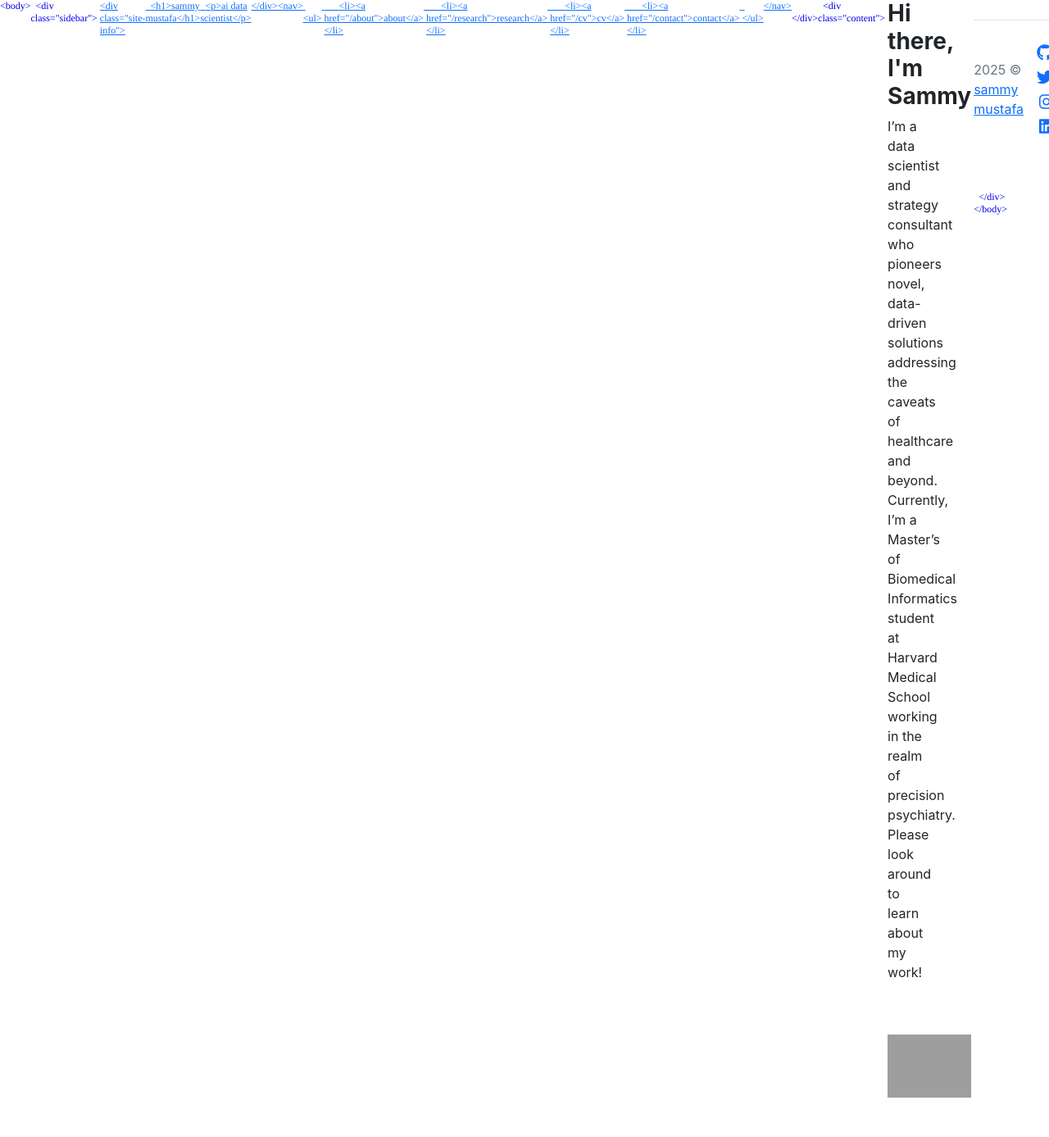
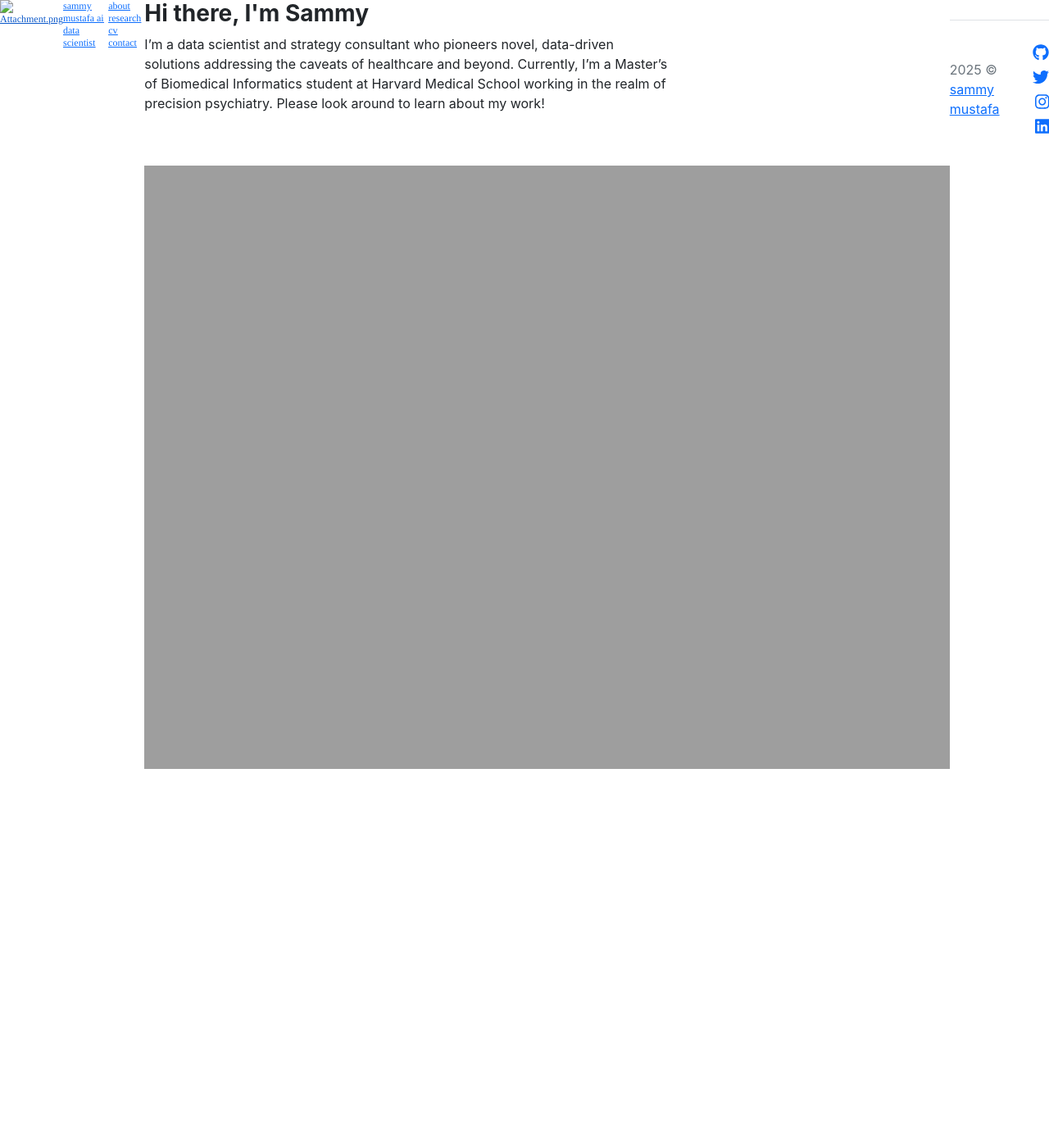
Before and after one commit to sammymustafa/personal-website, a Jekyll site: the page built from index.md, in a window 1280 px wide. Shown: the whole page at 82% size. Built offline with Jekyll 4.4.1, drawn with Linux system fonts in a browser that asks for light colours; after the commit the page ends 986 px from its top, so only the background shows below that.

Commit message:
try again

```diff
--- a/_includes/header.html
+++ b/_includes/header.html
@@ -8,22 +8,14 @@
   <meta name="CocoaVersion" content="2575.4">
   <style type="text/css">
     p.p1 {margin: 0.0px 0.0px 0.0px 0.0px; font: 12.0px Times; color: #0000e9; -webkit-text-stroke: #0000e9}
-    p.p2 {margin: 0.0px 0.0px 0.0px 0.0px; font: 12.0px Times; color: #0000e9; -webkit-text-stroke: #0000e9; min-height: 14.0px}
+    p.p2 {margin: 0.0px 0.0px 0.0px 0.0px; font: 12.0px Times; -webkit-text-stroke: #000000}
     span.s1 {font-kerning: none}
+    span.s2 {text-decoration: underline ; font-kerning: none}
   </style>
 </head>
 <body>
-<p class="p1"><span class="s1"><a href="file:///Users/sammymustafa/Desktop/all/business/personal-website/_includes/%7B%7B%20site.github.url%20%7D%7D/">&lt;div class="site-info"&gt;</a></span></p>
-<p class="p1"><span class="s1"><a href="file:///Users/sammymustafa/Desktop/all/business/personal-website/_includes/%7B%7B%20site.github.url%20%7D%7D/"><span class="Apple-converted-space">  </span>&lt;h1&gt;{{ site.title }}&lt;/h1&gt;</a></span></p>
-<p class="p1"><span class="s1"><a href="file:///Users/sammymustafa/Desktop/all/business/personal-website/_includes/%7B%7B%20site.github.url%20%7D%7D/"><span class="Apple-converted-space">  </span>&lt;p&gt;{{ site.description }}&lt;/p&gt;</a></span></p>
-<p class="p1"><span class="s1"><a href="file:///Users/sammymustafa/Desktop/all/business/personal-website/_includes/%7B%7B%20site.github.url%20%7D%7D/">&lt;/div&gt;</a></span></p>
-<p class="p2"><span class="s1"><a href="file:///Users/sammymustafa/Desktop/all/business/personal-website/_includes/%7B%7B%20site.github.url%20%7D%7D/"></a></span><br></p>
-<p class="p1"><span class="s1"><a href="file:///Users/sammymustafa/Desktop/all/business/personal-website/_includes/%7B%7B%20site.github.url%20%7D%7D/">&lt;nav&gt;</a></span></p>
-<p class="p1"><span class="s1"><a href="file:///Users/sammymustafa/Desktop/all/business/personal-website/_includes/%7B%7B%20site.github.url%20%7D%7D/"><span class="Apple-converted-space">  </span>&lt;ul&gt;</a></span></p>
-<p class="p1"><span class="s1"><a href="file:///Users/sammymustafa/Desktop/all/business/personal-website/_includes/%7B%7B%20site.github.url%20%7D%7D/"><span class="Apple-converted-space">    </span>{% for item in site.data.settings.menu %}</a></span></p>
-<p class="p1"><span class="s1"><a href="file:///Users/sammymustafa/Desktop/all/business/personal-website/_includes/%7B%7B%20site.github.url%20%7D%7D/"><span class="Apple-converted-space">      </span>&lt;li&gt;&lt;a href="{{ item.url }}"&gt;{{ item.name }}&lt;/a&gt;&lt;/li&gt;</a></span></p>
-<p class="p1"><span class="s1"><a href="file:///Users/sammymustafa/Desktop/all/business/personal-website/_includes/%7B%7B%20site.github.url%20%7D%7D/"><span class="Apple-converted-space">    </span>{% endfor %}</a></span></p>
-<p class="p1"><span class="s1"><a href="file:///Users/sammymustafa/Desktop/all/business/personal-website/_includes/%7B%7B%20site.github.url%20%7D%7D/"><span class="Apple-converted-space">  </span>&lt;/ul&gt;</a></span></p>
-<p class="p1"><span class="s1"><a href="file:///Users/sammymustafa/Desktop/all/business/personal-website/_includes/%7B%7B%20site.github.url%20%7D%7D/">&lt;/nav&gt;</a></span></p>
+<p class="p1"><span class="s1"><a href="file:///Users/sammymustafa/Desktop/all/business/personal-website/_includes/%7B%7B%20site.github.url%20%7D%7D/"><img src="file:///Attachment.png" alt="Attachment.png"></a></span></p>
+<p class="p1"><span class="s2"><a href="file:///Users/sammymustafa/Desktop/all/business/personal-website/_includes/%7B%7B%20site.github.url%20%7D%7D/">{{ site.title }} {{ site.description }}</a></span></p>
+<p class="p2"><span class="s1">{% for item in site.data.settings.menu %} <a href="file:///Users/sammymustafa/Desktop/all/business/personal-website/_includes/%7B%7B%20site.github.url%20%7D%7D%7B%7B%20item.url%20%7D%7D"><span class="s2">{{ item.name }}</span></a> {% endfor %}</span></p>
 </body>
 </html>
--- a/_layouts/default.html
+++ b/_layouts/default.html
@@ -8,22 +8,11 @@
   <meta name="CocoaVersion" content="2575.4">
   <style type="text/css">
     p.p1 {margin: 0.0px 0.0px 0.0px 0.0px; font: 12.0px Times; -webkit-text-stroke: #000000}
-    p.p2 {margin: 0.0px 0.0px 0.0px 0.0px; font: 12.0px Times; -webkit-text-stroke: #000000; min-height: 14.0px}
     span.s1 {font-kerning: none}
   </style>
 </head>
 <body>
 <p class="p1"><span class="s1">{% include head.html %}</span></p>
-<p class="p2"><span class="s1"></span><br></p>
-<p class="p1"><span class="s1">&lt;body&gt;</span></p>
-<p class="p1"><span class="s1"><span class="Apple-converted-space">  </span>&lt;div class="sidebar"&gt;</span></p>
-<p class="p1"><span class="s1"><span class="Apple-converted-space">    </span>{% include header.html %}</span></p>
-<p class="p1"><span class="s1"><span class="Apple-converted-space">  </span>&lt;/div&gt;</span></p>
-<p class="p2"><span class="s1"></span><br></p>
-<p class="p1"><span class="s1"><span class="Apple-converted-space">  </span>&lt;div class="content"&gt;</span></p>
-<p class="p1"><span class="s1"><span class="Apple-converted-space">    </span>{{ content }}</span></p>
-<p class="p1"><span class="s1"><span class="Apple-converted-space">    </span>{% include footer.html %}</span></p>
-<p class="p1"><span class="s1"><span class="Apple-converted-space">  </span>&lt;/div&gt;</span></p>
-<p class="p1"><span class="s1">&lt;/body&gt;</span></p>
+<p class="p1"><span class="s1">{% include header.html %} {{ content }} {% include footer.html %}</span></p>
 </body>
 </html>
```
